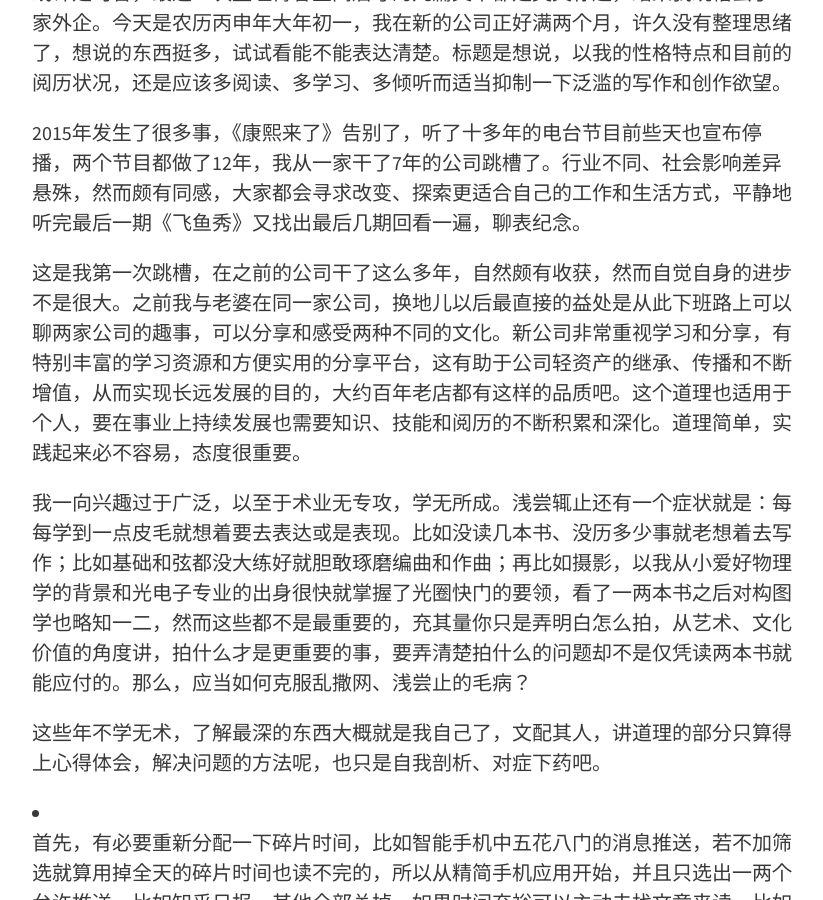
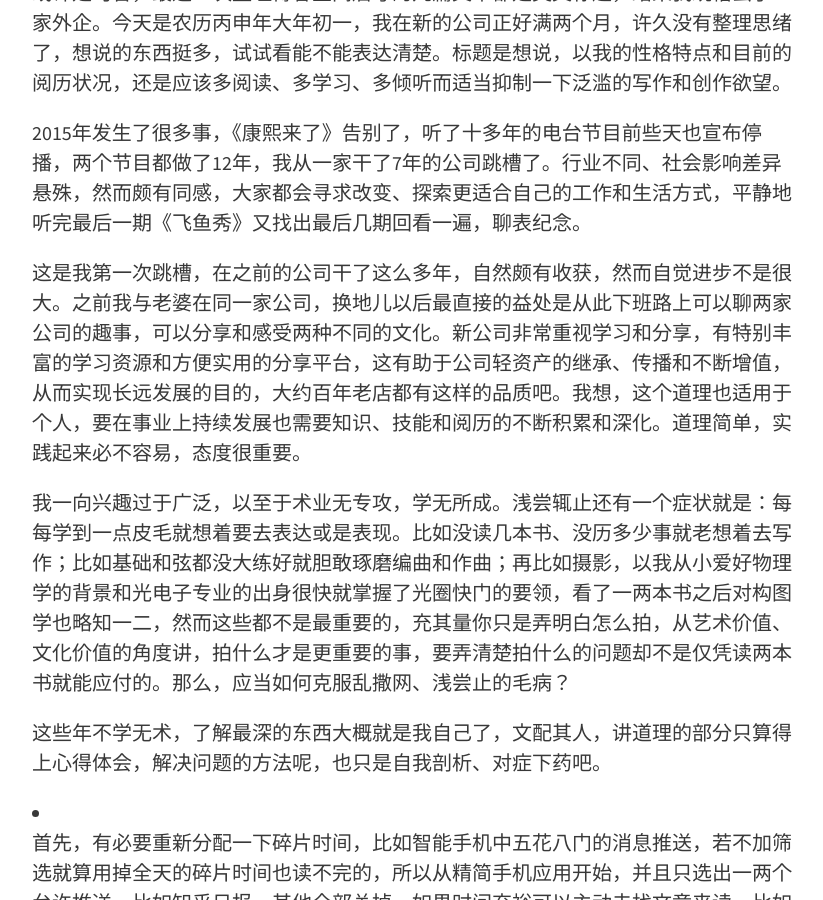
Before and after one commit to undersail/undersail.github.com, a Jekyll site: the page built from _posts/2016-02-08-more-reading-less-writing.md, in a window 1280 px wide and 900 px high, scrolled down 326 px. Shown: the whole window, without its empty margins (224-1047 px from the left). Built offline with Jekyll 4.4.1, drawn with Linux system fonts in a browser that asks for light colours; nearby versions of some CDN libraries; comment, search, counter and statistics services are not loaded.

Commit message:
Modify
Edit content

```diff
--- a/_posts/2016-02-08-more-reading-less-writing.md
+++ b/_posts/2016-02-08-more-reading-less-writing.md
@@ -8,9 +8,9 @@ tags:
 
 2015年发生了很多事，《康熙来了》告别了，听了十多年的电台节目前些天也宣布停播，两个节目都做了12年，我从一家干了7年的公司跳槽了。行业不同、社会影响差异悬殊，然而颇有同感，大家都会寻求改变、探索更适合自己的工作和生活方式，平静地听完最后一期《飞鱼秀》又找出最后几期回看一遍，聊表纪念。
 
-这是我第一次跳槽，在之前的公司干了这么多年，自然颇有收获，然而自觉自身的进步不是很大。之前我与老婆在同一家公司，换地儿以后最直接的益处是从此下班路上可以聊两家公司的趣事，可以分享和感受两种不同的文化。新公司非常重视学习和分享，有特别丰富的学习资源和方便实用的分享平台，这有助于公司轻资产的继承、传播和不断增值，从而实现长远发展的目的，大约百年老店都有这样的品质吧。这个道理也适用于个人，要在事业上持续发展也需要知识、技能和阅历的不断积累和深化。道理简单，实践起来必不容易，态度很重要。
+这是我第一次跳槽，在之前的公司干了这么多年，自然颇有收获，然而自觉进步不是很大。之前我与老婆在同一家公司，换地儿以后最直接的益处是从此下班路上可以聊两家公司的趣事，可以分享和感受两种不同的文化。新公司非常重视学习和分享，有特别丰富的学习资源和方便实用的分享平台，这有助于公司轻资产的继承、传播和不断增值，从而实现长远发展的目的，大约百年老店都有这样的品质吧。我想，这个道理也适用于个人，要在事业上持续发展也需要知识、技能和阅历的不断积累和深化。道理简单，实践起来必不容易，态度很重要。
 
-我一向兴趣过于广泛，以至于术业无专攻，学无所成。浅尝辄止还有一个症状就是：每每学到一点皮毛就想着要去表达或是表现。比如没读几本书、没历多少事就老想着去写作；比如基础和弦都没大练好就胆敢琢磨编曲和作曲；再比如摄影，以我从小爱好物理学的背景和光电子专业的出身很快就掌握了光圈快门的要领，看了一两本书之后对构图学也略知一二，然而这些都不是最重要的，充其量你只是弄明白怎么拍，从艺术、文化价值的角度讲，拍什么才是更重要的事，要弄清楚拍什么的问题却不是仅凭读两本书就能应付的。那么，应当如何克服乱撒网、浅尝止的毛病？
+我一向兴趣过于广泛，以至于术业无专攻，学无所成。浅尝辄止还有一个症状就是：每每学到一点皮毛就想着要去表达或是表现。比如没读几本书、没历多少事就老想着去写作；比如基础和弦都没大练好就胆敢琢磨编曲和作曲；再比如摄影，以我从小爱好物理学的背景和光电子专业的出身很快就掌握了光圈快门的要领，看了一两本书之后对构图学也略知一二，然而这些都不是最重要的，充其量你只是弄明白怎么拍，从艺术价值、文化价值的角度讲，拍什么才是更重要的事，要弄清楚拍什么的问题却不是仅凭读两本书就能应付的。那么，应当如何克服乱撒网、浅尝止的毛病？
 
  这些年不学无术，了解最深的东西大概就是我自己了，文配其人，讲道理的部分只算得上心得体会，解决问题的方法呢，也只是自我剖析、对症下药吧。
 
```
